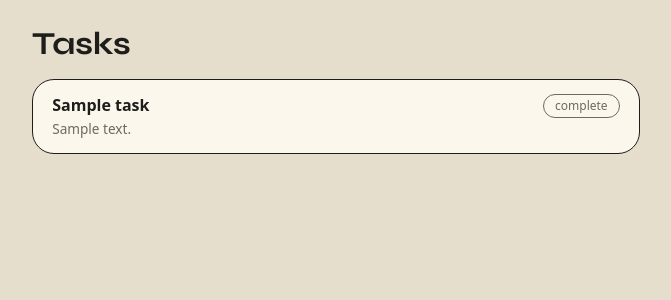
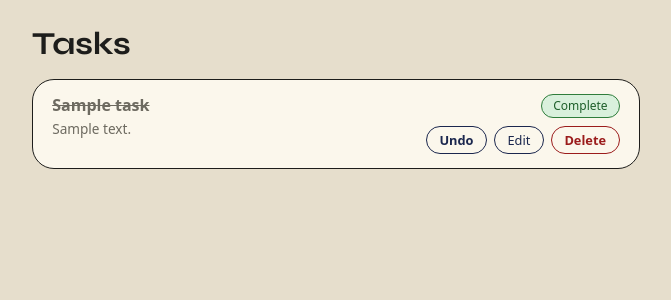
Before and after one commit to TomGoodo/SWE40006-Project, a Flask app: page / in a window 1280 px wide. Shown: the part 66-366 px from the top of the page, without its empty margins (304-975 px from the left). Run offline with Flask 3, Linux system fonts and the light colour scheme; tables that the repository leaves empty hold one stand-in row (values such as "Sample post").

Commit message:
add task status, delete, edit

```diff
--- a/app/src/app/routes.py
+++ b/app/src/app/routes.py
@@ -1,7 +1,7 @@
 from flask import Blueprint, redirect, render_template, request, url_for
 
 from . import db
-from .task_model import Task
+from .task_model import STATUS_LABELS, Task
 
 task_bp = Blueprint("tasks", __name__)
 
@@ -19,10 +19,59 @@ def new_task():
         description = (request.form.get("description") or "").strip()
 
         if not title:
-            return render_template("new_task.html", error="A task needs a title."), 400
+            return render_template("new_task.html", error="Please enter a task title."), 400
 
         db.session.add(Task(title=title, description=description))
         db.session.commit()
         return redirect(url_for("tasks.index"))
 
     return render_template("new_task.html", error=None)
+
+
+@task_bp.route("/tasks/<int:task_id>/status", methods=["POST"])
+def set_status(task_id):
+    task = db.session.get(Task, task_id)
+    if task is None:
+        abort(404)
+
+    status = request.form.get("status")
+    if status not in STATUS_LABELS:
+        abort(400)
+
+    task.status = status
+    db.session.commit()
+    return redirect(url_for("tasks.index"))
+
+@task_bp.route("/tasks/<int:task_id>/edit", methods=["GET", "POST"])
+def edit_task(task_id):
+    task = db.session.get(Task, task_id)
+    if task is None:
+        abort(404)
+
+    if request.method == "POST":
+        title = (request.form.get("title") or "").strip()
+        status = request.form.get("status")
+
+        if not title or status not in STATUS_LABELS:
+            return render_template(
+                "edit_task.html", task=task, statuses=STATUS_LABELS,
+                error="Please enter a title and choose a valid status.",
+            ), 400
+
+        task.title = title
+        task.description = (request.form.get("description") or "").strip()
+        task.status = status
+        db.session.commit()
+        return redirect(url_for("tasks.index"))
+
+    return render_template("edit_task.html", task=task, statuses=STATUS_LABELS, error=None)
+
+
+@task_bp.route("/tasks/<int:task_id>/delete", methods=["POST"])
+def delete_task(task_id):
+    task = db.session.get(Task, task_id)
+    if task is None:
+        abort(404)
+    db.session.delete(task)
+    db.session.commit()
+    return redirect(url_for("tasks.index"))
--- a/app/src/app/static/style.css
+++ b/app/src/app/static/style.css
@@ -107,3 +107,33 @@ button:hover { opacity: 0.9; }
 .error { color: #9b1c1c; font-weight: 500; }
 .empty { color: var(--muted); }
 a { color: var(--navy); }
+
+
+.task-side { display: flex; flex-direction: column; align-items: flex-end; gap: 0.5rem; }
+.task-side form { display: block; }
+
+.btn-small {
+  padding: 0.25rem 0.8rem;
+  font-size: 0.8rem;
+  color: var(--navy);
+  background: transparent;
+  border: 1.5px solid var(--navy);
+  border-radius: 999px;
+}
+.btn-small:hover { background: var(--navy); color: var(--cream); opacity: 1; }
+.task-complete strong { text-decoration: line-through; color: var(--muted); }
+
+
+/* ---- Status colors ---- */
+.status-pending     { background: #fdecc8; border-color: #b45309; color: #92400e; }
+.status-in_progress { background: var(--navy); border-color: var(--navy); color: var(--cream); }
+.status-complete    { background: #d9f0dc; border-color: #2f7d3b; color: #1f5f2b; }
+
+/* ---- Task action buttons ---- */
+.task-actions { display: flex; flex-wrap: wrap; justify-content: flex-end; gap: 0.4rem; }
+.task-actions form { display: block; }
+a.btn-small { display: inline-block; text-decoration: none; }
+
+/* ---- Delete buttons ---- */
+.btn-delete { color: #9b1c1c; border-color: #9b1c1c; }
+.btn-delete:hover { background: #9b1c1c; color: var(--cream); }
--- a/app/src/app/task_model.py
+++ b/app/src/app/task_model.py
@@ -6,6 +6,11 @@ from sqlalchemy.orm import Mapped, mapped_column
 
 from . import db
 
+STATUS_LABELS = {
+    "pending": "Pending",
+    "in_progress": "In progress",
+    "complete": "Complete",
+}
 
 class Task(db.Model):
     """Database model for a task."""
@@ -41,3 +46,7 @@ class Task(db.Model):
 
     def __repr__(self) -> str:
         return f"<Task {self.id}: {self.title} ({self.status} )>"
+
+    @property
+    def status_label(self) -> str:
+        return STATUS_LABELS.get(self.status, self.status)
--- a/app/src/app/templates/index.html
+++ b/app/src/app/templates/index.html
@@ -1,17 +1,46 @@
 {% extends "base.html" %}
 
 {% block content %}
+{% macro status_button(task, value, label) %}
+  <form method="post" action="{{ url_for('tasks.set_status', task_id=task.id) }}">
+    <input type="hidden" name="status" value="{{ value }}">
+    <button type="submit" class="btn-small">{{ label }}</button>
+  </form>
+{% endmacro %}
+
 <h1>Tasks</h1>
 
 {% if tasks %}
   <ul class="task-list">
     {% for task in tasks %}
-      <li class="task">
+      <li class="task {{ 'task-complete' if task.status == 'complete' }}">
         <div>
           <strong>{{ task.title }}</strong>
           {% if task.description %}<p>{{ task.description }}</p>{% endif %}
         </div>
-        <span class="status status-{{ task.status }}">{{ task.status }}</span>
+
+        <div class="task-side">
+          <span class="status status-{{ task.status }}">{{ task.status_label }}</span>
+
+          <div class="task-actions">
+            {% if task.status == "pending" %}
+              {{ status_button(task, "in_progress", "Start") }}
+              {{ status_button(task, "complete", "Complete") }}
+            {% elif task.status == "in_progress" %}
+              {{ status_button(task, "complete", "Complete") }}
+              {{ status_button(task, "pending", "Pause") }}
+            {% else %}
+              {{ status_button(task, "pending", "Undo") }}
+            {% endif %}
+
+            <a class="btn-small" href="{{ url_for('tasks.edit_task', task_id=task.id) }}">Edit</a>
+
+            <form method="post" action="{{ url_for('tasks.delete_task', task_id=task.id) }}"
+                  onsubmit="return confirm('Delete this task?');">
+              <button type="submit" class="btn-small btn-delete">Delete</button>
+            </form>
+          </div>
+        </div>
       </li>
     {% endfor %}
   </ul>
```
Also changed, not shown: app/src/app/templates/edit_task.html (added, +34 -0 lines).
